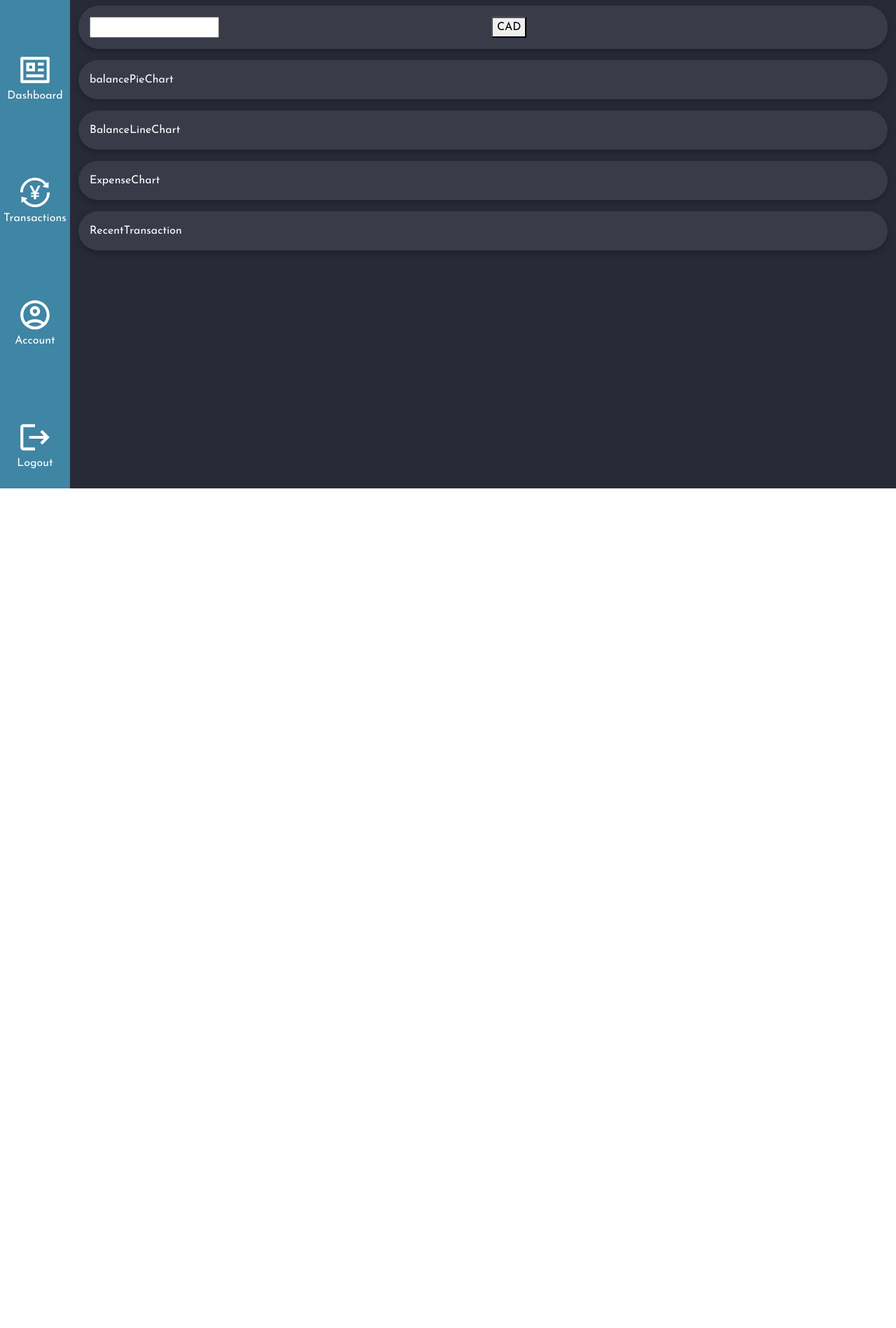
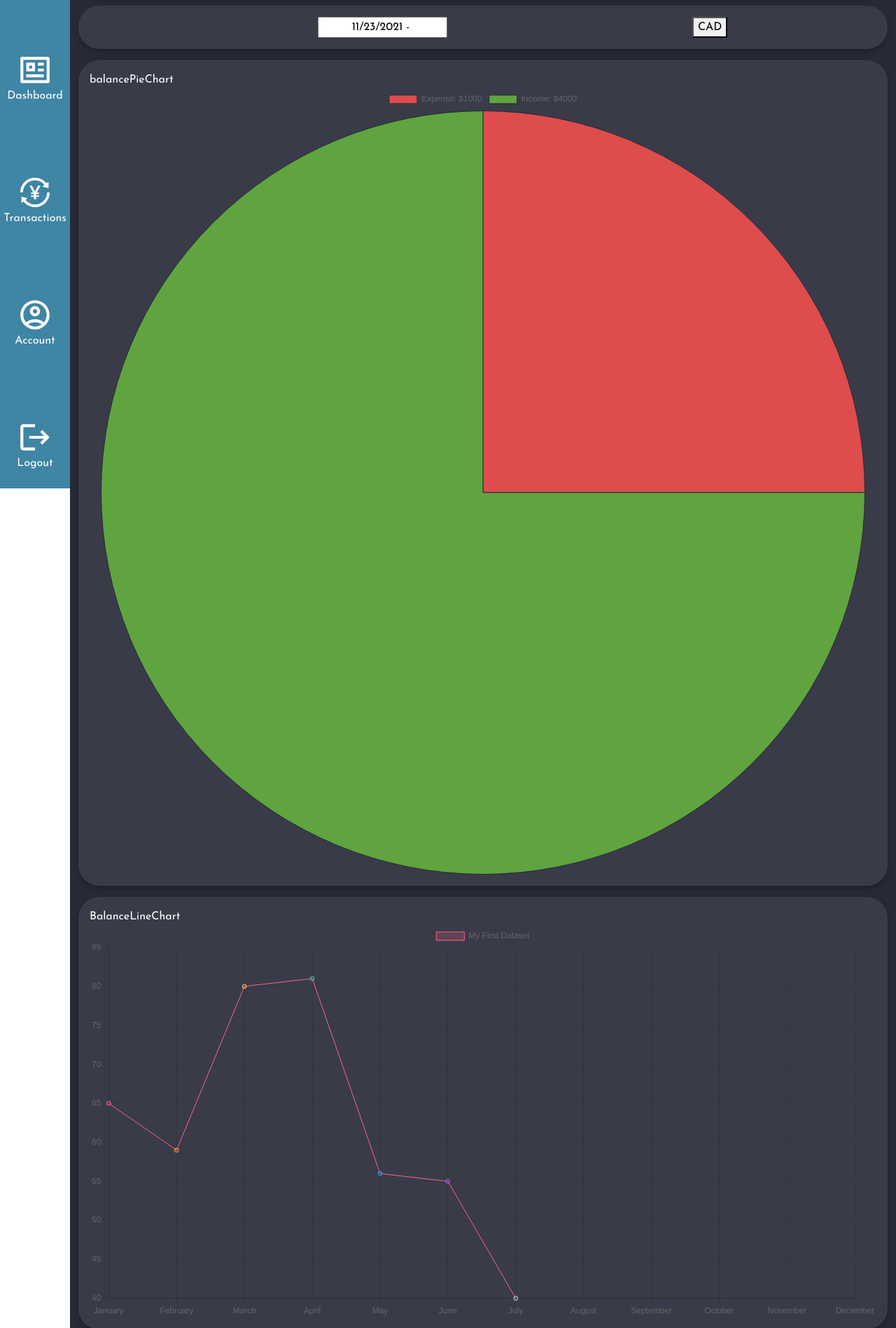
Before and after one commit to VikiSevcikova/expense-tracker, a React (Create React App) app: page /dashboard in a window 1280 px wide. Shown: the part 102-2000 px from the top of the page at 70% size. Before the commit the page ends 800 px from the top, so only its background shows below. Built offline with nearby package versions, Linux system fonts and the light colour scheme; sample sign-in values are in the browser's storage.

Commit message:
pie chart

```diff
--- a/package.json
+++ b/package.json
@@ -9,9 +9,11 @@
     "@testing-library/user-event": "^7.2.1",
     "axios": "^0.24.0",
     "bootstrap": "^5.1.3",
+    "chart.js": "^3.6.0",
     "node-sass": "^6.0.1",
     "react": "^17.0.2",
     "react-bootstrap": "^2.0.2",
+    "react-chartjs-2": "^3.3.0",
     "react-datepicker": "^4.3.0",
     "react-dom": "^17.0.2",
     "react-icons": "^4.3.1",
--- a/src/features/balanceLineChart/BalanceLineChart.js
+++ b/src/features/balanceLineChart/BalanceLineChart.js
@@ -1,9 +1,56 @@
 import React from 'react'
+import { Line } from "react-chartjs-2";
 
 export default function BalanceLineChart() {
+
+    const MONTHS = [
+        'January',
+        'February',
+        'March',
+        'April',
+        'May',
+        'June',
+        'July',
+        'August',
+        'September',
+        'October',
+        'November',
+        'December'
+      ];
+
+    const data = {
+      labels: MONTHS,
+      datasets: [{
+        axis: 'y',
+        label: 'My First Dataset',
+        data: [65, 59, 80, 81, 56, 55, 40],
+        fill: false,
+        backgroundColor: [
+          'rgba(255, 99, 132, 0.2)',
+          'rgba(255, 159, 64, 0.2)',
+          'rgba(255, 205, 86, 0.2)',
+          'rgba(75, 192, 192, 0.2)',
+          'rgba(54, 162, 235, 0.2)',
+          'rgba(153, 102, 255, 0.2)',
+          'rgba(201, 203, 207, 0.2)'
+        ],
+        borderColor: [
+          'rgb(255, 99, 132)',
+          'rgb(255, 159, 64)',
+          'rgb(255, 205, 86)',
+          'rgb(75, 192, 192)',
+          'rgb(54, 162, 235)',
+          'rgb(153, 102, 255)',
+          'rgb(201, 203, 207)'
+        ],
+        borderWidth: 1
+      }]
+    };
+
     return (
         <div>
             BalanceLineChart
+            <Line data={data}/>
         </div>
     )
 }
--- a/src/features/balancePieChart/BalancePieChart.js
+++ b/src/features/balancePieChart/BalancePieChart.js
@@ -1,9 +1,42 @@
-import React from 'react'
+import React from "react";
+import "./BalancePieChart.scss";
+import { Pie } from "react-chartjs-2";
 
 export default function BalancePieChart() {
-    return (
-        <div>
-            balancePieChart
-        </div>
-    )
+  const data = {
+    labels: ["Expense: $1000", "Income: $4000"],
+    datasets: [
+      {
+        label: "balance",
+        data: [90, 270],
+        backgroundColor: ["#de4c4c", "#5fa43f"],
+        borderColor: ["#282a38"],
+        borderWidth: 1,
+        hoverOffset: 2,
+      },
+    ],
+    animation: {
+      animateRotate: true,
+    },
+    options: {
+      responsive: false,
+      plugins: {
+        legend: {
+          align: "right",
+        },
+
+        title: {
+            display: true,
+            text: 'Custom Chart Title'
+        },
+      },
+    },
+  };
+
+  return (
+    <div>
+      balancePieChart
+      <Pie data={data} />
+    </div>
+  );
 }
--- /dev/null
+++ b/src/features/balancePieChart/BalancePieChart.scss
@@ -0,0 +1 @@
+@import "../../utils/component";
--- /dev/null
+++ b/src/features/calender/Calender.js
@@ -0,0 +1,23 @@
+import React, { useState } from "react";
+import DatePicker from "react-datepicker";
+import './Calender.scss';
+import "react-datepicker/dist/react-datepicker.css";
+
+export default function Calender() {
+  const [dateRange, setDateRange] = useState([new Date(), null]);
+  const [startDate, endDate] = dateRange;
+
+  return (
+    <div className="calender-wrapper">
+      <DatePicker
+        portalId="root-portal"
+        selected={startDate}
+        onChange={(update) => setDateRange(update)}
+        startDate={startDate}
+        endDate={endDate}
+        selectsRange={true}
+        style={{ borderRadius: "30px" }}
+      />
+    </div>
+  );
+}
--- /dev/null
+++ b/src/features/calender/Calender.scss
@@ -0,0 +1,10 @@
+@import "../../utils/component";
+
+.calender-wrapper {
+  text-align: center;
+
+  input {
+    width: 100%;
+    text-align: center;
+  }
+}
--- a/src/pages/dashboard/Dashboard.js
+++ b/src/pages/dashboard/Dashboard.js
@@ -2,7 +2,7 @@ import React from "react";
 import "./Dashboard.scss";
 import { Container, Col, Row, Button } from "react-bootstrap";
 import Greeting from "../../features/greetings/Greeting";
-import DatePicker from "react-datepicker";
+import Calender from "../../features/calender/Calender";
 import Currency from "../../features/currency/Currency";
 import BalancePieChart from "../../features/balancePieChart/BalancePieChart";
 import BalanceLineChart from "../../features/balanceLineChart/BalanceLineChart";
@@ -19,10 +19,10 @@ export default function Dashboard() {
       </Container>
       <Container fluid className="box_wrapper">
         <Row>
-          <Col xs={6}>
-            <DatePicker />
+          <Col xs={9}>
+            <Calender />
           </Col>
-          <Col xs={6}>
+          <Col xs={3}>
             <Currency />
           </Col>
         </Row>
@@ -39,7 +39,6 @@ export default function Dashboard() {
       <Container fluid className="box_wrapper">
         <RecentTransaction />
       </Container>
-
     </div>
   );
 }
```
Also changed, not shown: 1 other file (tests, documents, lock files or other folders).
